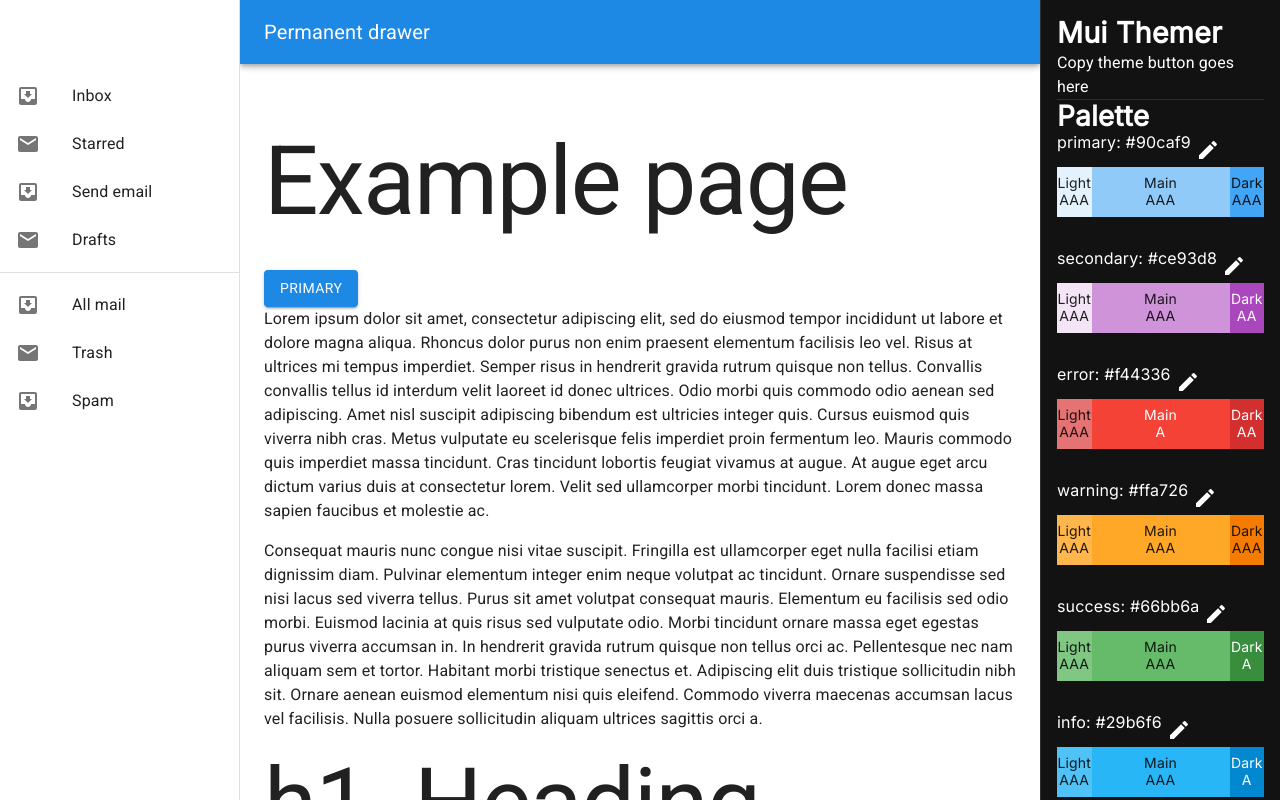
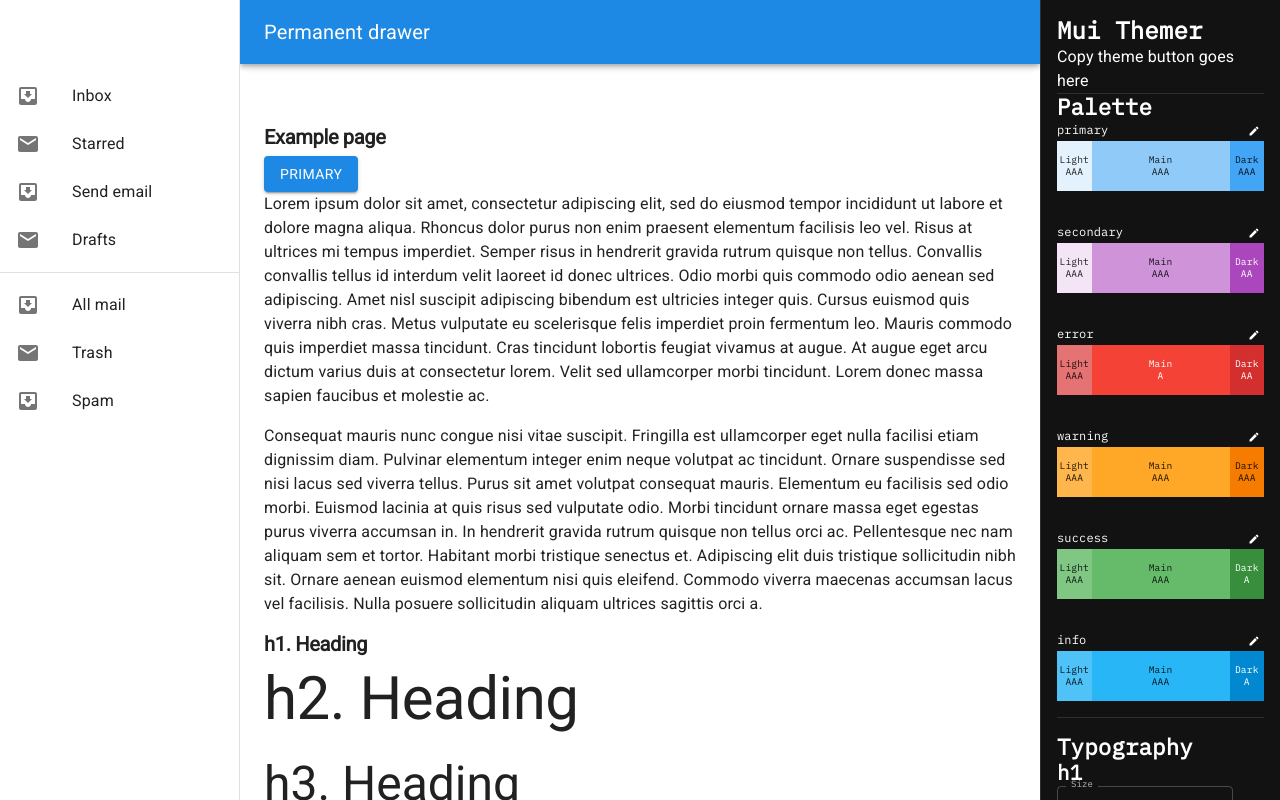
Before and after one commit to sernstberger/mui-themer, a React (Vite) app in the folder mui-themer/: page / in a window 1280 px wide. Shown: the top 800 px of the page. Built offline with nearby package versions, Linux system fonts and the light colour scheme.

Commit message:
improved drawer styling

```diff
--- a/mui-themer/src/app/Components/PaletteItem.tsx
+++ b/mui-themer/src/app/Components/PaletteItem.tsx
@@ -121,10 +121,8 @@ export const PaletteItem = ({ color }: PaletteItemProps) => {
 
   return (
     <div>
-      <Stack direction="row">
-        <Typography>
-          {color}: {createColorLevel('main')}
-        </Typography>
+      <Stack direction="row" alignItems="center" justifyContent="space-between">
+        <Typography>{color}</Typography>
         <IconButton onClick={handleClickOpen} size="small">
           <EditIcon />
         </IconButton>
--- a/mui-themer/src/app/ThemeChangerDrawer.tsx
+++ b/mui-themer/src/app/ThemeChangerDrawer.tsx
@@ -1,4 +1,4 @@
-import { CssBaseline, Divider, Drawer, Stack } from '@mui/material';
+import { CssBaseline, Divider, Drawer, Stack, TextField } from '@mui/material';
 import { Box, Typography } from '@mui/material';
 import { PaletteItem } from './Components/PaletteItem';
 import {
@@ -6,11 +6,13 @@ import {
   createTheme,
   ThemeProvider as MuiThemeProvider,
 } from '@mui/material';
-import '@fontsource/inter';
+import '@fontsource/ibm-plex-mono';
+import { useThemeContext } from './ThemeContext';
 
 const drawerWidth = 240;
 
 export const ThemeChangerDrawer = () => {
+  const { h1, setH1 } = useThemeContext();
   const theme = createTheme({
     palette: {
       mode: 'dark',
@@ -30,29 +32,29 @@ export const ThemeChangerDrawer = () => {
       // },
     },
     typography: {
-      fontFamily: '"Inter", "Helvetica", "Arial", sans-serif',
+      fontFamily: '"IBM Plex Mono", "Helvetica", "Arial", sans-serif',
       h1: {
-        fontSize: '1.8rem',
+        fontSize: '1.5rem',
         fontWeight: 700,
         lineHeight: 1.2,
       },
       h2: {
-        fontSize: '1.75rem',
+        fontSize: '1.4rem',
         fontWeight: 700,
         lineHeight: 1.2,
       },
       h3: {
-        fontSize: '1.6rem',
+        fontSize: '1.3rem',
         fontWeight: 700,
         lineHeight: 1.2,
       },
       h4: {
-        fontSize: '1.5rem',
+        fontSize: '1.2rem',
         fontWeight: 700,
         lineHeight: 1.2,
       },
       h5: {
-        fontSize: '1.25rem',
+        fontSize: '1.1rem',
         fontWeight: 700,
         lineHeight: 1.2,
       },
@@ -72,12 +74,12 @@ export const ThemeChangerDrawer = () => {
         lineHeight: 1.2,
       },
       body1: {
-        fontSize: '1rem',
+        fontSize: '0.75rem',
         fontWeight: 400,
         lineHeight: 1.2,
       },
       body2: {
-        fontSize: '0.875rem',
+        fontSize: '0.6rem',
         fontWeight: 400,
         lineHeight: 1.2,
       },
@@ -95,6 +97,30 @@ export const ThemeChangerDrawer = () => {
         fontSize: '0.75rem',
         fontWeight: 700,
         lineHeight: 1.2,
+      },
+    },
+    components: {
+      // MuiButton: {
+      //   styleOverrides: {
+      //     root: {
+      //       fontSize: '0.875rem',
+      //       fontWeight: 700,
+      //       lineHeight: 1.2,
+      //     },
+      //   },
+      // },
+      MuiIconButton: {
+        styleOverrides: {
+          root: {
+            // fontSize: '0.75rem',
+            padding: 4,
+            // fontWeight: 700,
+            // lineHeight: 1.2,
+            svg: {
+              fontSize: '.75rem',
+            },
+          },
+        },
       },
     },
   });
@@ -140,9 +166,14 @@ export const ThemeChangerDrawer = () => {
         <Divider sx={{ my: 2 }} />
         <Typography variant="h2">Typography</Typography>
         <Box>
-          <Typography variant="h1" gutterBottom>
-            h1. Heading
-          </Typography>
+          <Typography variant="h3">h1</Typography>
+          <TextField
+            label="Size"
+            variant="outlined"
+            type="number"
+            onChange={(event) => setH1(Number(event.target.value))}
+            defaultValue={h1}
+          />
           <Typography variant="h2" gutterBottom>
             h2. Heading
           </Typography>
--- a/mui-themer/src/app/ThemeContext.tsx
+++ b/mui-themer/src/app/ThemeContext.tsx
@@ -34,12 +34,15 @@ import '@fontsource/roboto';
 const ThemeContext = createContext({
   primaryColor: '#1976d2',
   setPrimaryColor: (color: string) => {},
+  h1: 20,
+  setH1: (size: number) => {},
 });
 
 export const ThemeProvider = ({ children }) => {
   const [primaryColor, setPrimaryColor] = useState(
     primary.find((color) => color.label === '600')?.color || '#1976d2'
   );
+  const [h1, setH1] = useState(20);
 
   const theme = createTheme({
     palette: {
@@ -60,6 +63,12 @@ export const ThemeProvider = ({ children }) => {
     },
     typography: {
       fontFamily: '"Roboto", "Helvetica", "Arial", sans-serif',
+      h1: {
+        // fontSize: `${h1}rem`,
+        fontSize: `${h1}px`,
+        fontWeight: 700,
+        lineHeight: 1.2,
+      },
     },
   });
 
@@ -77,7 +86,7 @@ export const ThemeProvider = ({ children }) => {
   };
 
   return (
-    <ThemeContext.Provider value={{ primaryColor, setPrimaryColor }}>
+    <ThemeContext.Provider value={{ primaryColor, setPrimaryColor, h1, setH1 }}>
       <MuiThemeProvider theme={theme}>
         <Button variant="contained" color="primary" onClick={handleCopyClick}>
           Copy theme
--- a/package.json
+++ b/package.json
@@ -7,6 +7,7 @@
   "dependencies": {
     "@emotion/react": "^11.13.3",
     "@emotion/styled": "^11.13.0",
+    "@fontsource/ibm-plex-mono": "^5.1.0",
     "@fontsource/inter": "^5.1.0",
     "@fontsource/roboto": "^5.1.0",
     "@mui/icons-material": "^6.1.3",
```
Also changed, not shown: 1 other file (tests, documents, lock files or other folders).
